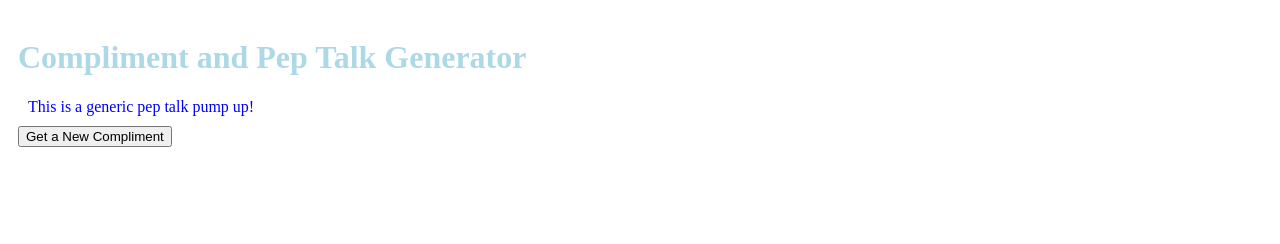
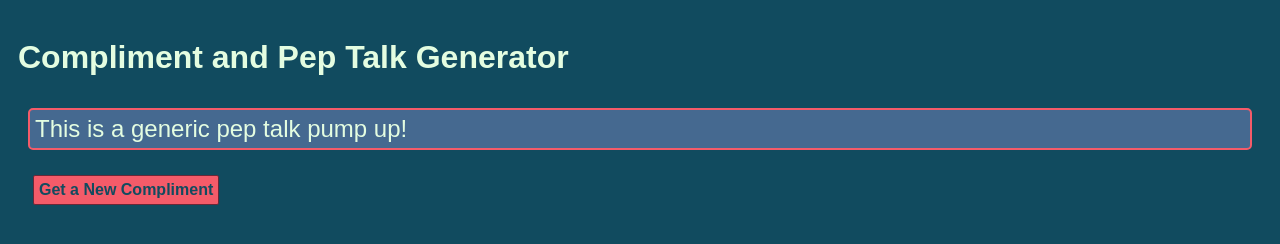
Before and after one commit to sammyb1rd/compliment-generator, a website: page client/index.html in a window 1280 px wide. Drawn offline with Linux system fonts and the light colour scheme.

Commit message:
added some styling

```diff
--- a/client/styles.css
+++ b/client/styles.css
@@ -1,13 +1,48 @@
+/*
+main midnight green eagle green: #114b5f,
+second queen blue: #456990,
+third nyanza: #E4FDE1,
+fourth fiery rose: #F45B69,
+fifth wine: #6B2737,
+*/
+
 body {
-    color: lightblue;
-    background-color: aliceblues;
+    color: #E4FDE1;
+    background-color: #114b5f;
     padding: 10px;
+    font-family: sans-serif;
+    display: flex;
+    flex-flow: column;
+    /* align-items: center; */
 }
 
 #displayBox {
-    color: blue;
+    background-color: #456990;
     margin: 10px;
+    padding: 5px;
+    font-size: 24px;
+    color: #E4FDE1;
+    margin: 10px;
+    border: 2px solid #F45B69;
+    border-radius: 5px;
 }
+
+button {
+    margin: 15px;
+    padding: 5px;
+    font-size: 16px;
+    font-weight: 800;
+    color: #114b5f;
+    background-color: #F45B69;
+    border: 1px solid #6B2737;
+    border-radius: 2px;
+}
+
+button:hover {
+    background-color: #6B2737;
+}
+
+
 
 
 /*
```
